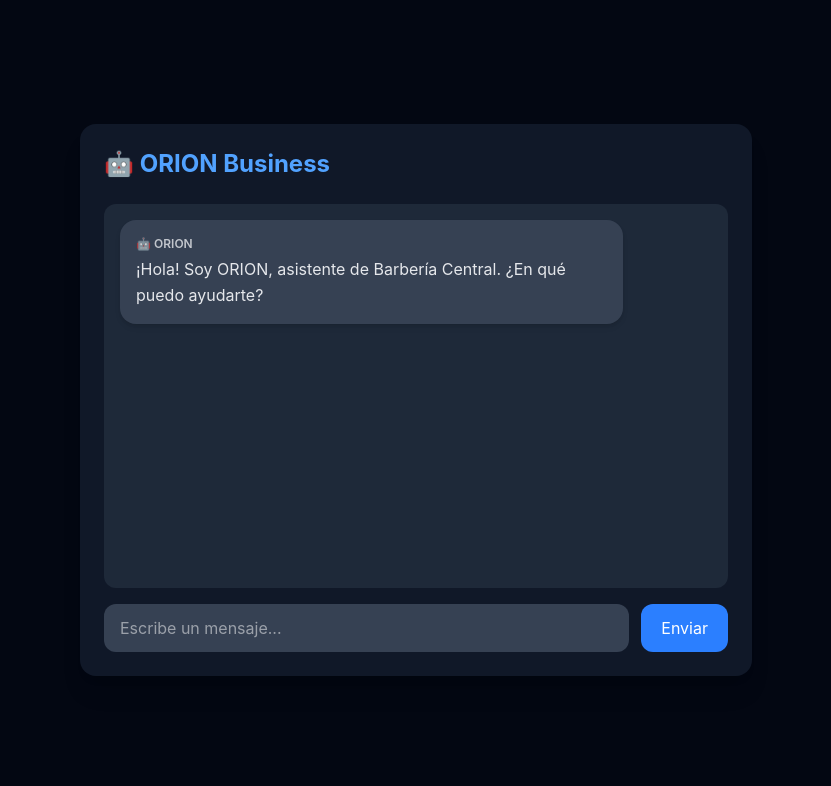
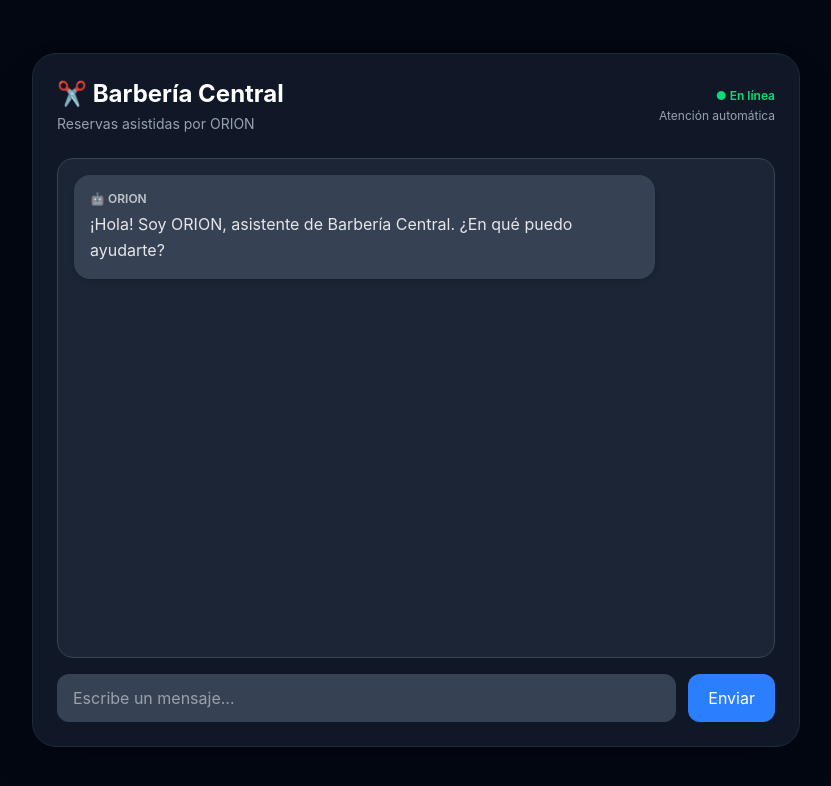
Before and after one commit to Marin06-creator/orion-ai, a React (Vite) app in the folder fronted/: page / in a window 1280 px wide. Shown: the top 786 px of the page, without its empty margins (224-1055 px from the left). Built offline with nearby package versions, Linux system fonts and the light colour scheme; no server answers.

Commit message:
ORION Business v0.33 - Mejorar interfaz para demo

```diff
--- a/fronted/src/components/ChatWindow.tsx
+++ b/fronted/src/components/ChatWindow.tsx
@@ -490,12 +490,30 @@ if (freeTimes.length === 0) {
   }
 
   return (
-    <div className="w-full max-w-2xl bg-gray-900 rounded-2xl shadow-xl p-6">
-      <h2 className="text-2xl font-bold text-blue-400">
-        🤖 ORION Business
-      </h2>
+    <div className="w-full max-w-3xl bg-gray-900 rounded-3xl shadow-2xl p-6 border border-gray-800">
+      <div className="flex items-center justify-between mb-4">
+  <div>
+    <h2 className="text-2xl font-bold text-white">
+      ✂️ {businessData.name}
+    </h2>
 
-      <div className="mt-6 h-96 bg-gray-800 rounded-xl p-4 overflow-y-auto">
+    <p className="text-sm text-gray-400 mt-1">
+      Reservas asistidas por ORION
+    </p>
+  </div>
+
+  <div className="text-right">
+    <p className="text-xs text-green-400 font-semibold">
+      ● En línea
+    </p>
+
+    <p className="text-xs text-gray-400 mt-1">
+      Atención automática
+    </p>
+  </div>
+</div>
+
+      <div className="mt-6 h-[500px] bg-gray-800/80 rounded-2xl p-4 overflow-y-auto border border-gray-700">
         {messages.map((message, index) => (
           <Message
             key={index}
```
